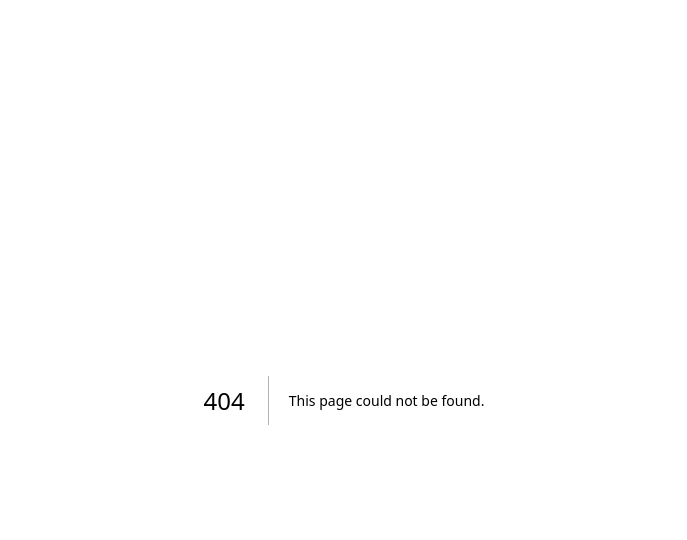
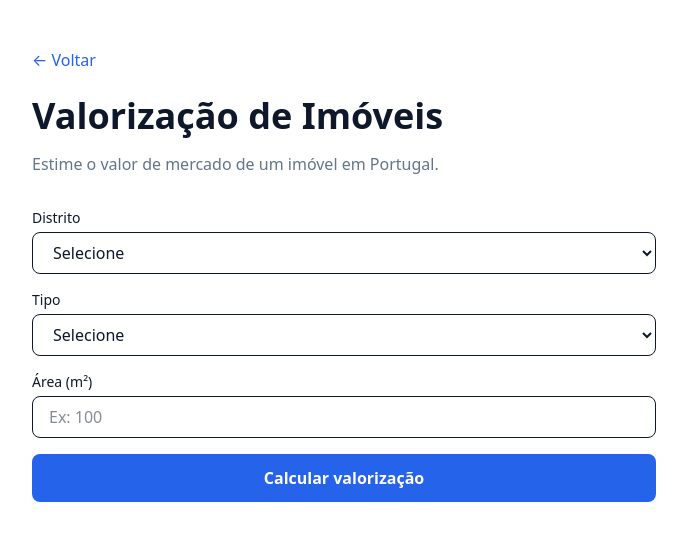
Before and after one commit to smpsandro1239/RadarPro2, a Next.js app: page /valoracao in a window 1280 px wide. Before the commit this address had no page. Shown: the top 540 px of the page, without its empty margins (296-983 px from the left). Built offline with nearby package versions, Linux system fonts and the light colour scheme.

Commit message:
feat: SEO (sitemap, robots), blog, valoracao de imoveis

```diff
--- /dev/null
+++ b/src/app/blog/page.tsx
@@ -0,0 +1,43 @@
+const posts = [
+  {
+    slug: "como-comprar-imovel-leilao",
+    title: "Como comprar um imóvel em leilão em Portugal",
+    excerpt: "Guia completo para licitar em leilões judiciais e hasta pública. Riscos, cuidados e vantagens.",
+    date: "2026-10-01",
+  },
+  {
+    slug: "imoveis-de-banco-portugal",
+    title: "Imóveis de banco em Portugal: onde encontrar",
+    excerpt: "Caixa, BCP, Novo Banco e Santander Totta vendem imóveis retomados com descontos até 40%.",
+    date: "2026-10-15",
+  },
+  {
+    slug: "score-imobiliario",
+    title: "O que é o Score de um imóvel e como usá-lo",
+    excerpt: "Entenda como o score de 0 a 100 combina desconto, rentabilidade e liquidez.",
+    date: "2026-10-20",
+  },
+];
+
+export default function BlogPage() {
+  return (
+    <main className="min-h-screen max-w-4xl mx-auto px-6 py-12">
+      <a href="/" className="text-primary hover:underline mb-6 inline-block">
+        ← Voltar
+      </a>
+      <h1 className="text-4xl font-extrabold mb-8">Blog — Guias de Investimento</h1>
+
+      <div className="space-y-8">
+        {posts.map((post) => (
+          <article key={post.slug} className="border-b pb-8">
+            <h2 className="text-2xl font-bold mb-2 hover:text-primary transition">
+              <a href={`/blog/${post.slug}`}>{post.title}</a>
+            </h2>
+            <p className="text-secondary mb-3">{post.excerpt}</p>
+            <div className="text-sm text-secondary">{post.date}</div>
+          </article>
+        ))}
+      </div>
+    </main>
+  );
+}
--- /dev/null
+++ b/src/app/robots.ts
@@ -0,0 +1,12 @@
+import type { MetadataRoute } from "next";
+
+export default function robots(): MetadataRoute.Robots {
+  return {
+    rules: {
+      userAgent: "*",
+      allow: "/",
+      disallow: ["/app/", "/api/"],
+    },
+    sitemap: "https://radarpro-portugal.vercel.app/sitemap.xml",
+  };
+}
--- /dev/null
+++ b/src/app/sitemap.ts
@@ -0,0 +1,22 @@
+import type { MetadataRoute } from "next";
+
+export default function sitemap(): MetadataRoute.Sitemap {
+  const baseUrl = "https://radarpro-portugal.vercel.app";
+
+  const districts = ["lisboa", "porto", "braga"];
+
+  const routes = [
+    { url: baseUrl, lastModified: new Date(), changeFrequency: "daily" as const, priority: 1 },
+    { url: `${baseUrl}/como-funciona`, lastModified: new Date(), changeFrequency: "monthly" as const, priority: 0.8 },
+    { url: `${baseUrl}/precos`, lastModified: new Date(), changeFrequency: "monthly" as const, priority: 0.8 },
+    { url: `${baseUrl}/faq`, lastModified: new Date(), changeFrequency: "monthly" as const, priority: 0.7 },
+    ...districts.map((d) => ({
+      url: `${baseUrl}/oportunidades/${d}`,
+      lastModified: new Date(),
+      changeFrequency: "daily" as const,
+      priority: 0.9,
+    })),
+  ];
+
+  return routes;
+}
--- /dev/null
+++ b/src/app/valoracao/page.tsx
@@ -0,0 +1,94 @@
+"use client";
+
+import { useState } from "react";
+
+export default function ValoracaoPage() {
+  const [district, setDistrict] = useState("");
+  const [type, setType] = useState("");
+  const [sqm, setSqm] = useState("");
+  const [result, setResult] = useState<number | null>(null);
+
+  // Preços médios por m² por distrito (dados simplificados)
+  const pricePerSqm: Record<string, number> = {
+    Lisboa: 4500,
+    Porto: 3200,
+    Braga: 2100,
+  };
+
+  function calculate() {
+    const sqmNum = parseFloat(sqm);
+    if (!district || !sqmNum) return;
+    const base = pricePerSqm[district] || 3000;
+    const typeMultiplier = type === "Moradia" ? 1.15 : type === "Terreno" ? 0.6 : 1;
+    setResult(Math.round(base * sqmNum * typeMultiplier));
+  }
+
+  return (
+    <main className="min-h-screen max-w-2xl mx-auto px-6 py-12">
+      <a href="/" className="text-primary hover:underline mb-6 inline-block">
+        ← Voltar
+      </a>
+      <h1 className="text-4xl font-extrabold mb-4">Valorização de Imóveis</h1>
+      <p className="text-secondary mb-8">
+        Estime o valor de mercado de um imóvel em Portugal.
+      </p>
+
+      <div className="space-y-4 mb-8">
+        <div>
+          <label className="block text-sm font-medium mb-1">Distrito</label>
+          <select
+            value={district}
+            onChange={(e) => setDistrict(e.target.value)}
+            className="w-full px-4 py-2 border rounded-lg focus:ring-2 focus:ring-primary focus:outline-none"
+          >
+            <option value="">Selecione</option>
+            <option value="Lisboa">Lisboa</option>
+            <option value="Porto">Porto</option>
+            <option value="Braga">Braga</option>
+          </select>
+        </div>
+        <div>
+          <label className="block text-sm font-medium mb-1">Tipo</label>
+          <select
+            value={type}
+            onChange={(e) => setType(e.target.value)}
+            className="w-full px-4 py-2 border rounded-lg focus:ring-2 focus:ring-primary focus:outline-none"
+          >
+            <option value="">Selecione</option>
+            <option value="Apartamento">Apartamento</option>
+            <option value="Moradia">Moradia</option>
+            <option value="Terreno">Terreno</option>
+          </select>
+        </div>
+        <div>
+          <label className="block text-sm font-medium mb-1">Área (m²)</label>
+          <input
+            type="number"
+            value={sqm}
+            onChange={(e) => setSqm(e.target.value)}
+            className="w-full px-4 py-2 border rounded-lg focus:ring-2 focus:ring-primary focus:outline-none"
+            placeholder="Ex: 100"
+          />
+        </div>
+        <button
+          onClick={calculate}
+          className="w-full bg-primary text-white py-3 rounded-lg font-bold hover:opacity-90 transition"
+        >
+          Calcular valorização
+        </button>
+      </div>
+
+      {result && (
+        <div className="bg-green-50 border border-green-200 rounded-2xl p-6 text-center">
+          <div className="text-sm text-secondary mb-1">Valor estimado de mercado</div>
+          <div className="text-3xl font-extrabold text-success">
+            {result.toLocaleString()}€
+          </div>
+          <div className="text-xs text-secondary mt-2">
+            * Estimativa baseada em preços médios por m². Não substitui avaliação profissional.
+          </div>
+        </div>
+      )}
+    </main>
+  );
+}
```
